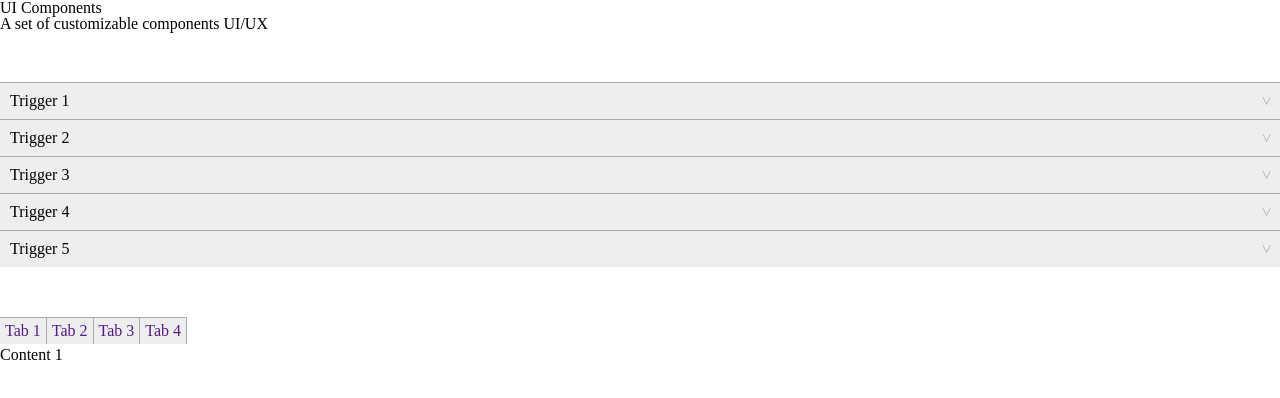
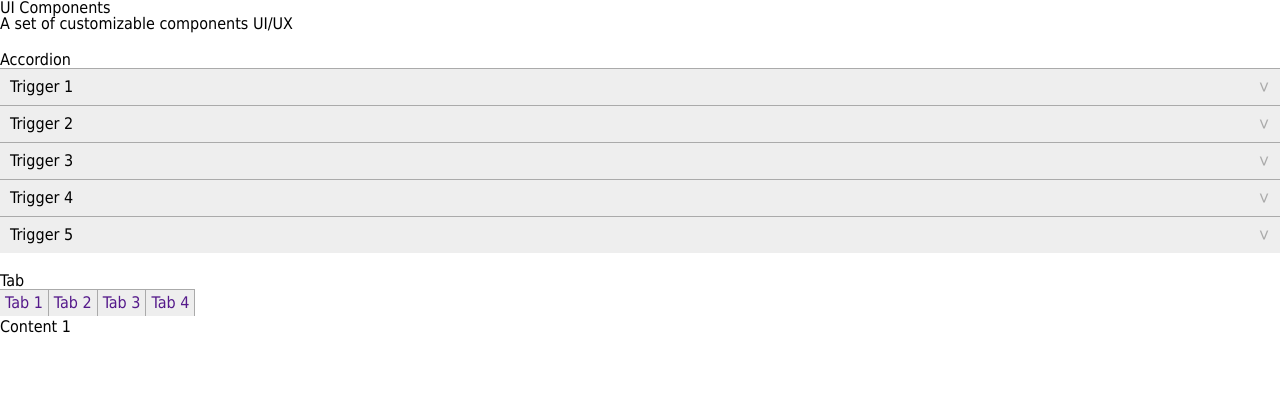
Before and after one commit to mgimenez/ui-components, a plain HTML site: page index.html in a window 1280 px wide. Both pictures are taken after a click on the link "Tab 1". Drawn offline with Linux system fonts and the light colour scheme.

Commit message:
global styles & event close tab

```diff
--- a/index.html
+++ b/index.html
@@ -9,8 +9,12 @@
         <link rel="stylesheet" href="stylesheets/global.css">
     </head>
     <body>
-        <h1>UI Components</h1>
-        <p>A set of customizable components UI/UX</p>
+        <header>
+            <h1>UI Components</h1>
+            <p>A set of customizable components UI/UX</p>
+        </header>
+
+        <h2>Accordion</h2>
         <div class="accordion">
             <h2>Trigger 1</h2>
             <div class="content">
@@ -34,6 +38,7 @@
             </div>
         </div>
 
+        <h2>Tab</h2>
         <div class="tab">
             <nav>
                 <a class="active" href="">Tab 1</a>
--- a/js/tab.js
+++ b/js/tab.js
@@ -27,9 +27,16 @@
          */
         this.wrapper = wrapper;
 
-
+        /**
+         * Coleccions of triggers, it is assumed first child like a wrapper of trigger.
+         * Each trigger is associated with a content through of index
+         */
         this.nav = wrapper.children[0];
 
+        /**
+         * Coleccions of contents, it is assumed second child like a wrapper of contents.
+         * Each content is associated with a trigger through of index
+         */
         this.contents = wrapper.children[1];
 
         /**
@@ -48,15 +55,11 @@
             event.preventDefault();
             var target = event.target;
 
-            /**
-             * @todo Execute close method only if active tab != target
-             */
-            if (that.nav.querySelector('.active'))
+            if (that.nav.querySelector('.active') !== target)
                 that.close();
 
-            if (!target.classList.contains('active')) {
+            if (!target.classList.contains('active'))
                 that.open(target);
-            }
 
         });
 
@@ -70,6 +73,12 @@
 
     }
 
+    /**
+     * Get a element, add class name active on param element and on content with the same index, event emit open
+     * @private
+     * @param {Element}
+     * @eventsEmit {tab-open: {tab, content}}
+     */
     Tab.prototype.open = function (trigger) {
 
         var content = this.contents.children[this.getIndex(trigger)],
@@ -82,6 +91,11 @@
 
     }
 
+    /**
+     * Remove class active in nav and contents collection, emit event close
+     * @private
+     * @eventEmit {tab-close: {tab, content}}
+     */
     Tab.prototype.close = function () {
 
         var closeEvent = new CustomEvent('tab-close', {
--- a/sass/global.scss
+++ b/sass/global.scss
@@ -2,10 +2,13 @@
 @import 'accordion';
 @import 'tab';
 
+body {
+	font-family: Tahoma;
+}
 a {
 	text-decoration: none;
 }
 
-.accordion, .tab {
-	margin: 50px 0;
+header, .accordion, .tab {
+	margin: 0 0 20px 0;
 }
```
Also changed, not shown: stylesheets/global.css.
